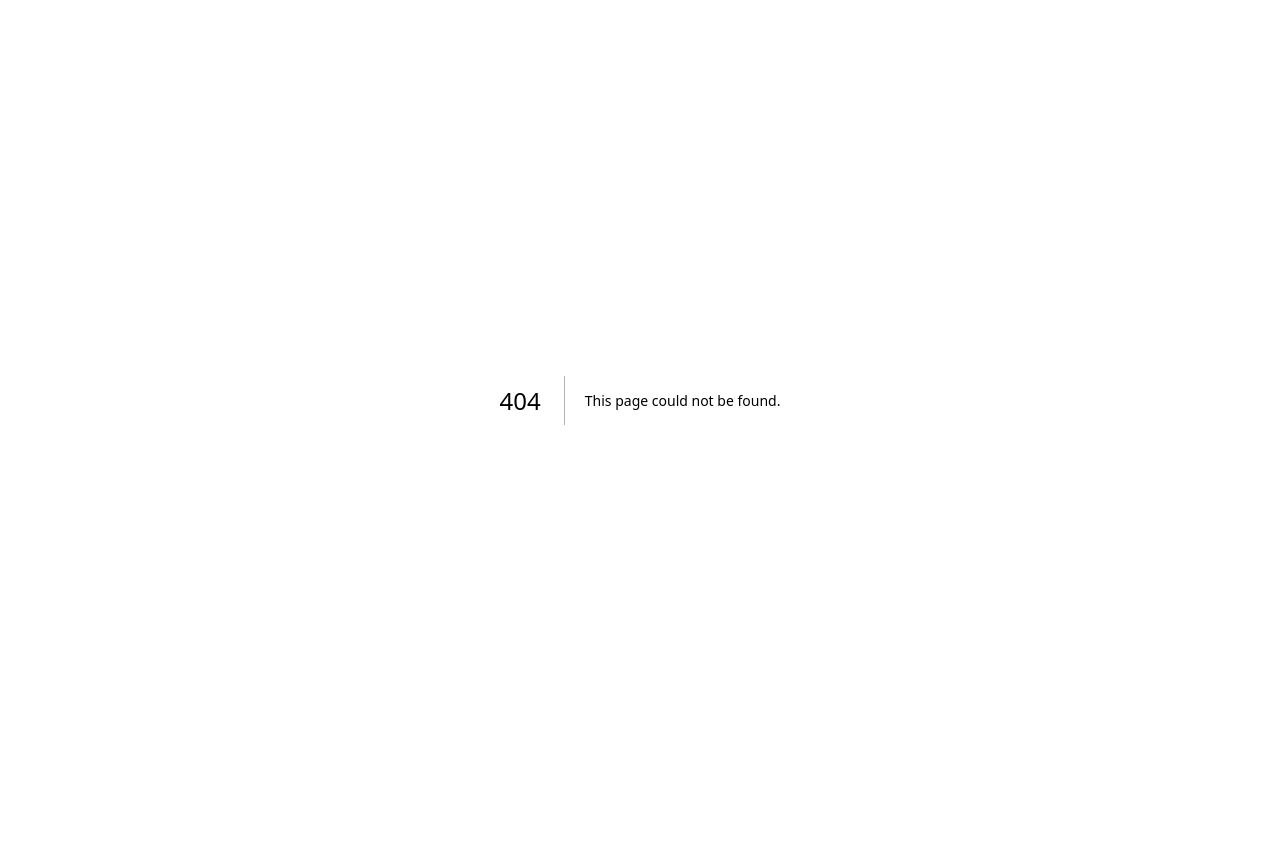
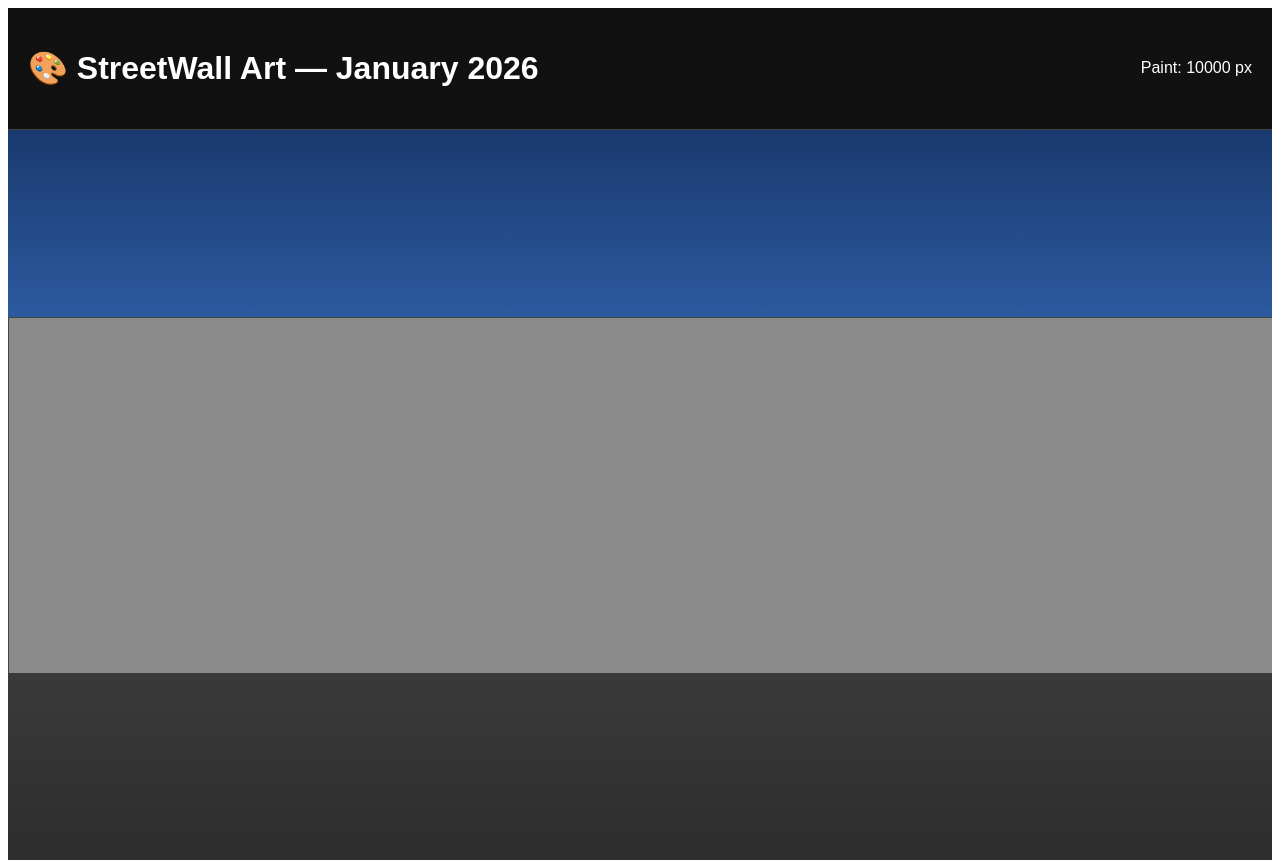
Before and after one commit to streetwalldev/streetwall, a Next.js app: page /2026/jan in a window 1280 px wide. Before the commit this address had no page. Before the commit the page ends 800 px from the top, so only its background shows below. Built offline with nearby package versions, Linux system fonts and the light colour scheme.

Commit message:
Create page.js

```diff
--- /dev/null
+++ b/app/2026/jan/page.js
@@ -0,0 +1,107 @@
+// app/2026/jan/page.js
+'use client';
+
+export default function January2026() {
+  return (
+    <div style={{
+      fontFamily: 'sans-serif',
+      background: '#111',
+      color: '#fff',
+      minHeight: '100vh'
+    }}>
+      <div style={{
+        padding: '20px',
+        display: 'flex',
+        justifyContent: 'space-between',
+        alignItems: 'center',
+        borderBottom: '1px solid #444'
+      }}>
+        <h1>🎨 StreetWall Art — January 2026</h1>
+        <div>Paint: <span id="paintLeft">10000</span> px</div>
+      </div>
+
+      {/* Сцена */}
+      <div id="scene" style={{
+        position: 'relative',
+        height: 'calc(100vh - 70px)',
+        overflow: 'hidden'
+      }}>
+        <div id="sky" style={{
+          position: 'absolute',
+          top: 0,
+          left: 0,
+          width: '100%',
+          height: '187px',
+          background: 'linear-gradient(to bottom, #1a3a6e, #2c5aa0)'
+        }}></div>
+
+        <div id="wall-container" style={{
+          position: 'absolute',
+          top: '187px',
+          left: 0,
+          width: '100%',
+          height: '626px',
+          overflowX: 'auto',
+          border: '1px solid #444'
+        }}>
+          <canvas id="wall" width="45625" height="1000" style={{ background: '#8a8a8a' }}></canvas>
+        </div>
+
+        <div id="ground" style={{
+          position: 'absolute',
+          bottom: 0,
+          left: 0,
+          width: '100%',
+          height: '187px',
+          background: 'linear-gradient(to top, #2d2d2d, #3a3a3a)'
+        }}></div>
+      </div>
+
+      <script
+        dangerouslySetInnerHTML={{
+          __html: `
+            // Простой spray tool на чистом Canvas (без fabric.js)
+            const canvas = document.getElementById('wall');
+            const ctx = canvas.getContext('2d');
+            const paintLeftEl = document.getElementById('paintLeft');
+            let paintLeft = 10000;
+            let isDrawing = false;
+
+            canvas.addEventListener('mousedown', () => {
+              isDrawing = true;
+            });
+            canvas.addEventListener('mouseup', () => {
+              isDrawing = false;
+            });
+            canvas.addEventListener('mousemove', (e) => {
+              if (!isDrawing || paintLeft <= 0) return;
+
+              const rect = canvas.getBoundingClientRect();
+              const x = e.clientX - rect.left;
+              const y = e.clientY - rect.top;
+
+              // Рисуем 10 точек за раз (spray effect)
+              for (let i = 0; i < 10; i++) {
+                const dx = (Math.random() - 0.5) * 20;
+                const dy = (Math.random() - 0.5) * 20;
+                const size = 1 + Math.random() * 2;
+
+                ctx.fillStyle = '#ff3366';
+                ctx.beginPath();
+                ctx.arc(x + dx, y + dy, size, 0, 2 * Math.PI);
+                ctx.fill();
+
+                paintLeft--;
+                if (paintLeft <= 0) {
+                  isDrawing = false;
+                  alert('🎨 Баллончик закончился!');
+                }
+              }
+              paintLeftEl.textContent = paintLeft;
+            });
+          `
+        }}
+      />
+    </div>
+  );
+}
```
